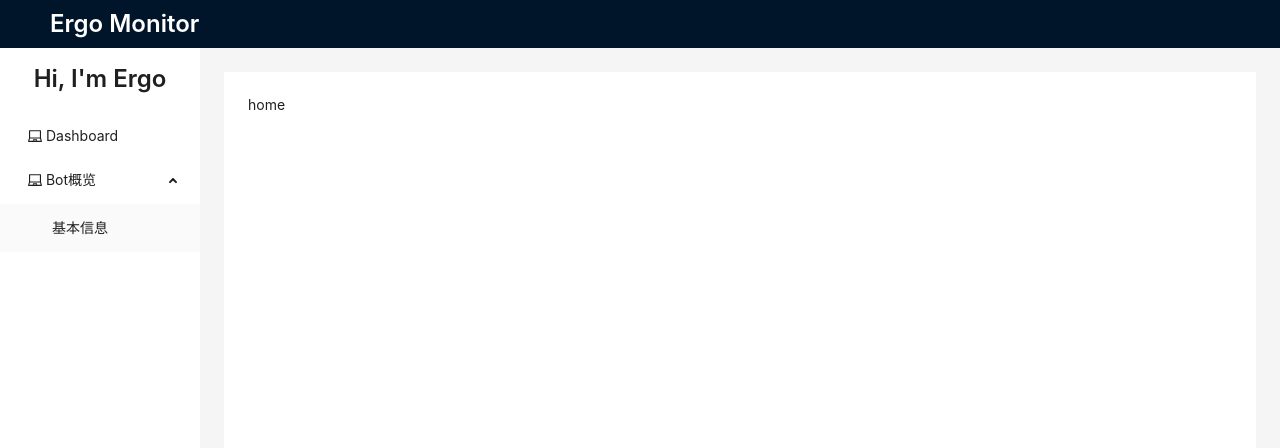
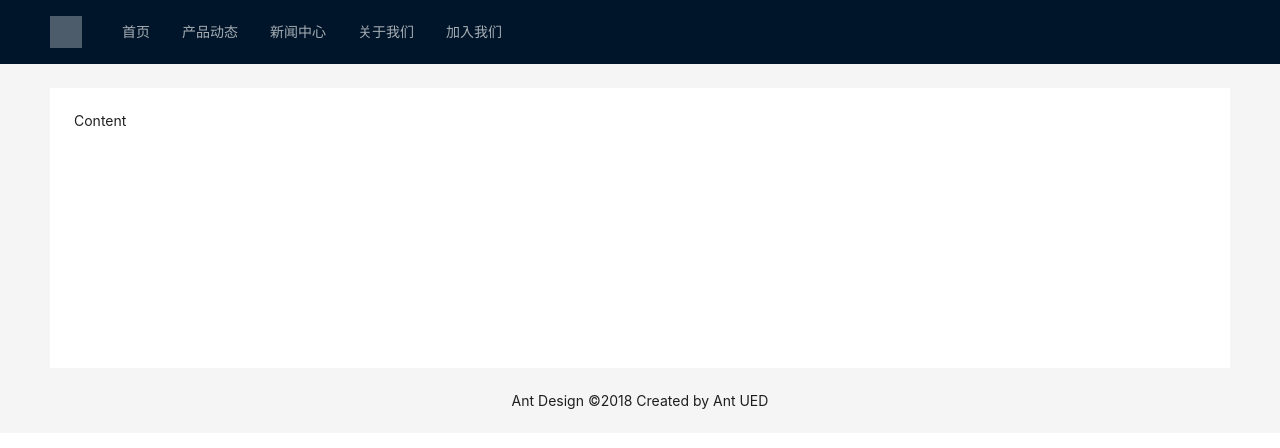
Before and after one commit to Shimada666/Drax, a Vue app: page / in a window 1280 px wide. Shown: the top 448 px of the page. Built offline with nearby package versions, Linux system fonts and the light colour scheme.

Commit message:
feat: 重新设计布局

```diff
--- /dev/null
+++ b/src/components/layout/Footer.vue
@@ -0,0 +1,13 @@
+<script setup lang="ts">
+
+</script>
+
+<template>
+  <div style="text-align: center">
+    Ant Design ©2018 Created by Ant UED
+  </div>
+</template>
+
+<style scoped lang="scss">
+
+</style>
--- /dev/null
+++ b/src/components/layout/Header.vue
@@ -0,0 +1,46 @@
+<script setup lang="ts">
+import { ref } from 'vue'
+
+const selectedKeys = ref<string[]>([])
+</script>
+
+<template>
+  <div class="logo" />
+  <a-menu
+    v-model:selectedKeys="selectedKeys"
+    theme="dark"
+    mode="horizontal"
+    :style="{ lineHeight: '64px' }"
+  >
+    <a-menu-item key="1">
+      首页
+    </a-menu-item>
+    <a-menu-item key="2">
+      产品动态
+    </a-menu-item>
+    <a-menu-item key="3">
+      新闻中心
+    </a-menu-item>
+    <a-menu-item key="4">
+      关于我们
+    </a-menu-item>
+    <a-menu-item key="5">
+      加入我们
+    </a-menu-item>
+  </a-menu>
+</template>
+
+<style scoped lang="scss">
+.logo {
+  float: left;
+  width: 32px;
+  height: 32px;
+  margin: 16px 24px 16px 0;
+  background: rgba(255, 255, 255, 0.3);
+}
+
+.ant-row-rtl .logo {
+  float: right;
+  margin: 16px 0 16px 24px;
+}
+</style>
--- a/src/components/layout/Nav.vue
+++ /dev/null
@@ -1,34 +0,0 @@
-<script lang="ts" setup>
-</script>
-
-<template>
-  <a-layout-header class="nav">
-    <div class="logo">
-      Ergo Monitor
-    </div>
-    <!-- <a-menu -->
-    <!--  v-model:selectedKeys="selectedKeys1" -->
-    <!--  theme="dark" -->
-    <!--  mode="horizontal" -->
-    <!--  :style="{ lineHeight: '48px' }"> -->
-    <!--  <a-menu-item key="1">nav 1</a-menu-item> -->
-    <!--  <a-menu-item key="2">nav 2</a-menu-item> -->
-    <!--  <a-menu-item key="3">nav 3</a-menu-item> -->
-    <!-- </a-menu> -->
-  </a-layout-header>
-</template>
-
-<style scoped lang="scss">
-.nav {
-  height: 48px;
-  line-height: 48px;
-}
-.logo {
-  border: none;
-  color: #fff;
-  font-size: 1.5rem;
-  font-weight: 600;
-  float: left;
-  margin: 0 24px 0 0;
-}
-</style>
--- a/src/components/layout/Sidebar.vue
+++ /dev/null
@@ -1,60 +0,0 @@
-<script lang="ts" setup>
-import { ref } from 'vue'
-import { LaptopOutlined } from '@ant-design/icons-vue'
-import { useRouter } from 'vue-router'
-
-const router = useRouter()
-const clickMenuItem = ({ item, key, keyPath }: any) => {
-  router.push({ name: key })
-}
-
-const selectedKeys1 = ref<string[]>(['2'])
-const selectedKeys2 = ref<string[]>(['1'])
-const collapsed = ref<boolean>(false)
-const openKeys = ref<string[]>(['sub1'])
-</script>
-
-<template>
-  <a-layout-sider width="200" style="background: #fff;">
-    <div class="logo">
-      Hi, I'm Ergo
-    </div>
-    <a-menu
-      v-model:selectedKeys="selectedKeys2"
-      v-model:openKeys="openKeys"
-      :style="{ height: '100%', borderRight: 0 }"
-      mode="inline"
-      @click="clickMenuItem"
-    >
-      <a-menu-item key="home">
-        <LaptopOutlined />
-        Dashboard
-      </a-menu-item>
-      <a-sub-menu key="sub1">
-        <template #title>
-          <span>
-            <LaptopOutlined />
-            Bot概览
-          </span>
-        </template>
-        <a-menu-item key="guide">
-          基本信息
-        </a-menu-item>
-      </a-sub-menu>
-      <!-- <a-menu-item key="project"> -->
-      <!--  <laptop-outlined /> -->
-      <!--  工程创建 -->
-      <!-- </a-menu-item> -->
-    </a-menu>
-  </a-layout-sider>
-</template>
-
-<style scoped lang="scss">
-.logo {
-  height: 32px;
-  margin: 16px;
-  font-size: 24px;
-  font-weight: 600;
-  text-align: center;
-}
-</style>
--- a/src/components/layout/index.vue
+++ b/src/components/layout/index.vue
@@ -1,31 +1,32 @@
 <script lang="ts" setup>
-import { useRoute } from 'vue-router'
-import Nav from '@/components/layout/Nav.vue'
-import SideBar from '@/components/layout/Sidebar.vue'
-
-const route = useRoute()
+import Footer from '@/components/layout/Footer.vue'
+import Header from '@/components/layout/Header.vue'
 </script>
 
 <template>
-  <a-layout id="layout">
-    <Nav class="nav" />
-    <a-layout class="layout-view">
-      <SideBar />
-      <a-layout style="padding: 24px 24px;">
-        <a-layout-content
-          :style="{ background: '#fff', padding: '24px', margin: 0 }"
-        >
-          <router-view />
-        </a-layout-content>
-      </a-layout>
-    </a-layout>
+  <a-layout class="layout">
+    <a-layout-header>
+      <Header />
+    </a-layout-header>
+    <a-layout-content style="padding: 0 50px">
+      <div :style="{ background: '#fff', padding: '24px', marginTop: '24px', minHeight: '280px' }">
+        Content
+      </div>
+    </a-layout-content>
+    <a-layout-footer>
+      <Footer />
+    </a-layout-footer>
   </a-layout>
 </template>
 
 <style lang="scss" scoped>
-#layout {
-  .layout-view {
-    min-height: calc(100vh - 48px);
-  }
+.site-layout-content {
+  min-height: 280px;
+  padding: 24px;
+  background: #fff;
+}
+
+[data-theme='dark'] .site-layout-content {
+  background: #141414;
 }
 </style>
--- a/src/router/index.ts
+++ b/src/router/index.ts
@@ -1,4 +1,5 @@
 import { createRouter, createWebHistory } from 'vue-router'
+
 // 当需要登录时启用
 // import Cookies from 'js-cookie'
 
```
